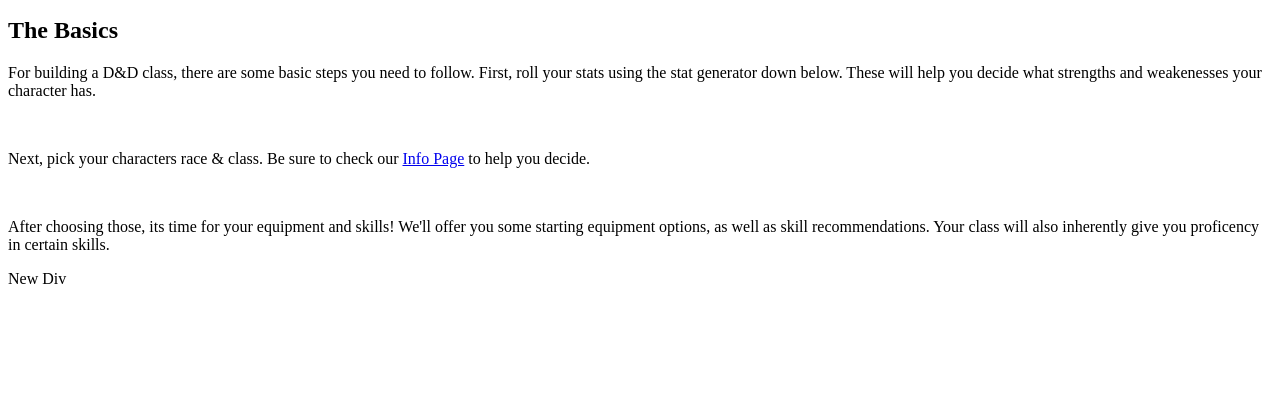
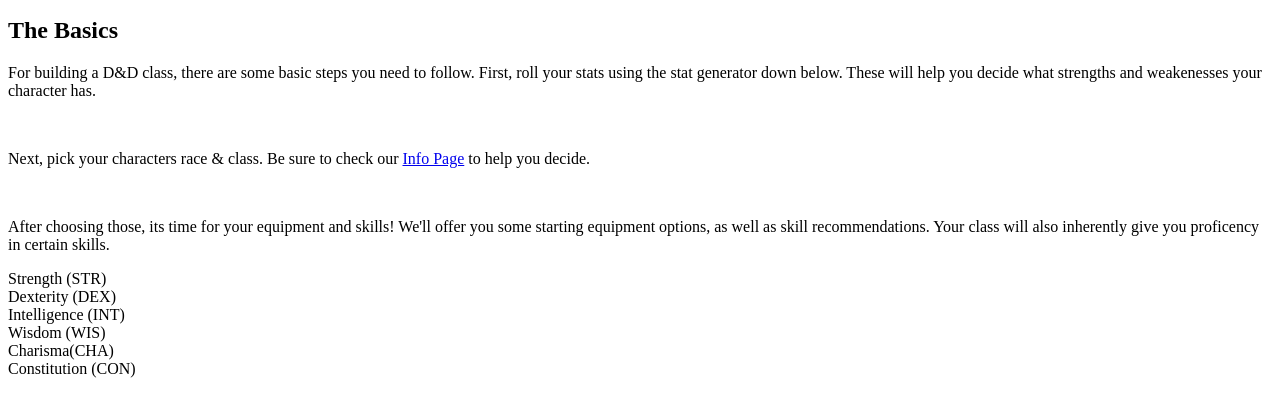
Before and after one commit to p-sturtevant/D-D-Class-Builder, a plain HTML site: page index.html in a window 1280 px wide. Shown: the part 137-552 px from the top of the page. Drawn offline with Linux system fonts and the light colour scheme.

Commit message:
build stat generator box frame

```diff
--- a/index.html
+++ b/index.html
@@ -24,7 +24,7 @@
         </nav>
     </header>
     <main>
-        <div id="basics">
+        <div class="basics">
             <h2>The Basics</h2>
             <p>For building a D&D class, there are some basic steps you need to follow.
                 First, roll your stats using the stat generator down below. These will help you decide what
@@ -37,7 +37,14 @@
             <P>After choosing those, its time for your equipment and skills! We'll offer you some starting equipment options,
                 as well as skill recommendations. Your class will also inherently give you proficency in certain skills.</P>
         </div>
-        <div><p>New Div</p></div>
+        <div class="container">
+            <div class="stat-generator">Strength (STR)</div>
+            <div class="stat-generator">Dexterity (DEX)</div>
+            <div class="stat-generator">Intelligence (INT)</div>
+            <div class="stat-generator">Wisdom (WIS)</div>
+            <div class="stat-generator">Charisma(CHA)</div>
+            <div class="stat-generator">Constitution (CON)</div>
+        </div>
     </main>
 
 
```
